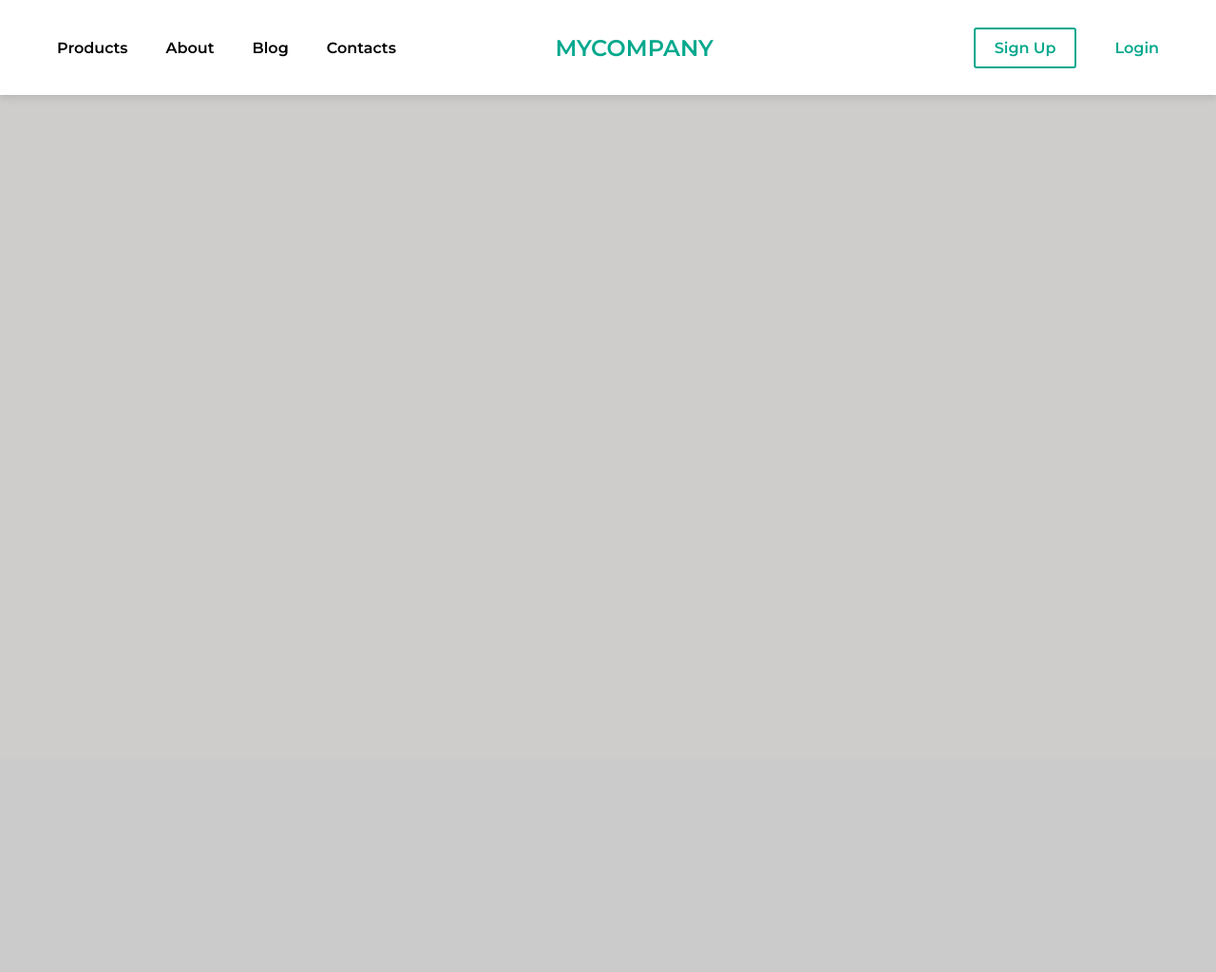
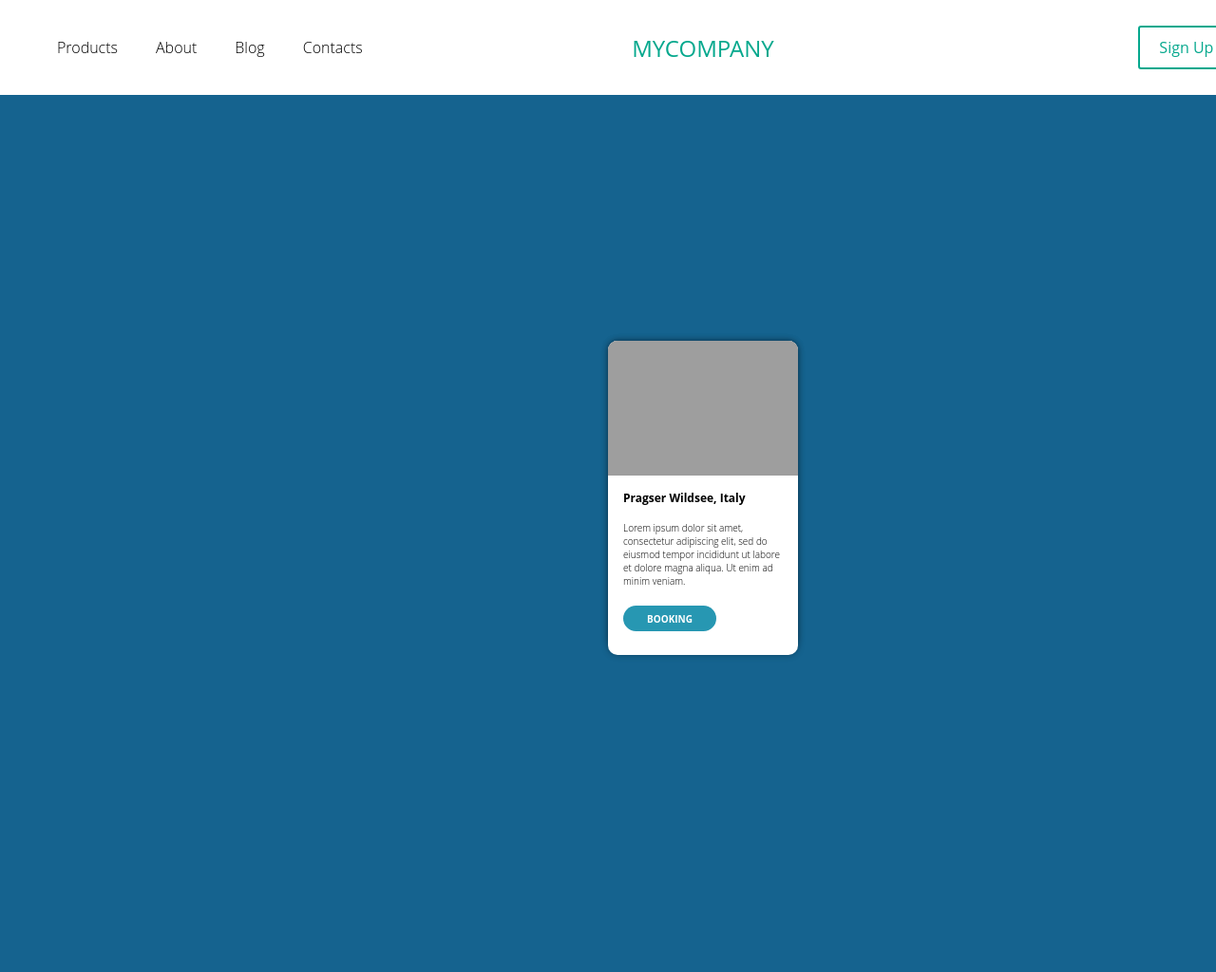
Before and after one commit to Valentin-Kostin/Freza, a PHP site: page /Stepik in a window 1280 px wide; the page is wider, and only the part inside the window is pictured. Shown: that part at 95% size. Before the commit the page ends 102 px from the top of that part, so only its background shows below. Run offline with PHP 8.4, Linux system fonts and the light colour scheme; grey boxes are pictures that could not be loaded.

Commit message:
Stepik urok 5.1 delaem 3

```diff
--- a/Stepik/index.html
+++ b/Stepik/index.html
@@ -7,7 +7,7 @@
     <link rel="preconnect" href="https://fonts.googleapis.com">
     <link rel="preconnect" href="https://fonts.gstatic.com" crossorigin>
     <link href="https://fonts.googleapis.com/css2?family=Montserrat:wght@600&display=swap" rel="stylesheet">
-    <link rel="stylesheet" href="menu.css">
+    <link rel="stylesheet" href="styles.css">
     <title>My project</title>
 </head>
 
@@ -30,5 +30,23 @@
 
         </nav>
     </header>
+    <div class="container">
+        <div class="card">
+            <div class="card__content">
+                <div>
+                    <img class="card__image" src="https://source.unsplash.com/T7K4aEPoGGk/1600x900" alt="">
+                </div>
+                <div class="card__title">
+                    <span>Pragser Wildsee, Italy</span>
+                </div>
+                <div class="card__text">
+                    <span>Lorem ipsum dolor sit amet, consectetur adipiscing elit, sed do eiusmod tempor incididunt ut labore et dolore magna aliqua. Ut enim ad minim veniam.</span>
+                </div>
+                <div class="div">
+                    <button class="card__btn">BOOKING</button>
+                </div>
+            </div>
+        </div>
+    </div>
 </body>
 </html>
--- a/Stepik/menu.css
+++ b/Stepik/styles.css
@@ -103,3 +103,81 @@ body {
 .menu__link:hover {
     color: #05a88d;
 }
+
+body{
+    font-family: 'Open Sans', sans-serif;
+    position: relative;
+	width: 1440px;
+	height: 1024px;
+	background: #15638F;
+}
+.container {
+    display: flex;
+    justify-content: center;
+    align-items: center;
+    width: 100%;
+    height: 100vh;
+    padding: 20px;
+    background-color: #15638F;
+}
+.card {
+	display: flex;
+	flex-direction: column;
+	width: 200px;
+	height: 322px;
+	margin: 68px auto;
+	background: #FFFFFF;
+	box-shadow: 0px 0px 7px rgba(0, 0, 0, 0.3);
+	border-radius: 10px;
+}
+.card__image {
+	display: flex;
+	justify-content: center;
+	width: 200px;
+	height: 142.36px;
+	background: url(https://source.unsplash.com/T7K4aEPoGGk/1600x900);
+	border-radius: 10px 10px 0px 0px;
+	cursor: pointer;
+
+}
+.card__content {
+	background: #FFFFFF;
+	border-radius: 10px;
+	margin-bottom: 16px;
+	box-shadow: 0px 0px 7px 0px #0000004D;
+	cursor: auto;
+}
+.card__title {
+	font-weight: 700;
+	font-size: 12px;
+	line-height: 16px;
+	color: #000000;
+	margin: 16px 55px 16px 16px;
+}
+.card__text {
+	display: flex;
+	width: 165px;
+	height: 72.74px;
+	font-weight: 300;
+	font-size: 10px;
+	line-height: 14px;
+	margin: 16px;
+
+}
+.card__btn {
+	width: 98px;
+	height: 27px;
+	border: none;
+	background: #2797B2;
+	border-radius: 50px;
+	margin: 0 0 25px 16px;
+	color: #FFFFFF;
+	font-family: 'Open Sans';
+	font-style: normal;
+	font-weight: 700;
+	font-size: 10px;
+	line-height: 14px;
+}
+.card__btn:hover{
+    box-shadow: 1px -1px 2px gray;
+}
```
